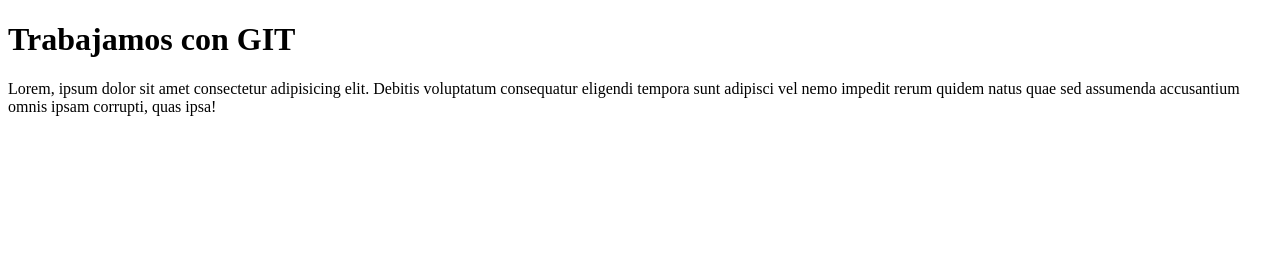
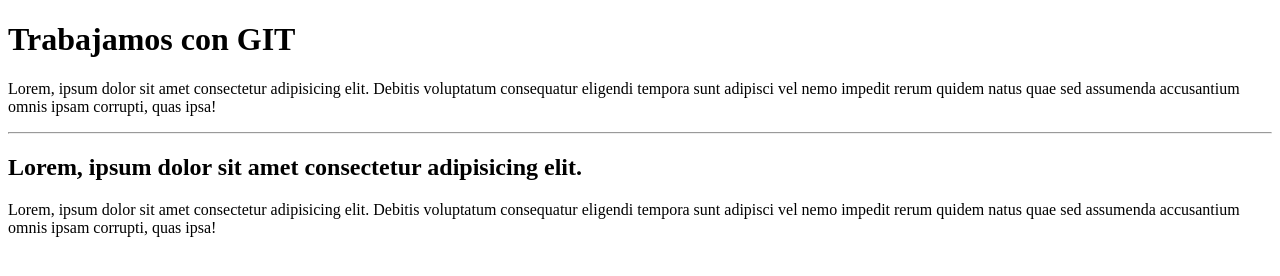
Before and after one commit to ValenCordeiro/clase-10.github.io, a plain HTML site: page index.html in a window 1280 px wide. Drawn offline with Linux system fonts and the light colour scheme.

Commit message:
agregamos info

```diff
--- a/index.html
+++ b/index.html
@@ -16,5 +16,15 @@
         quidem natus quae sed assumenda accusantium omnis ipsam corrupti, quas ipsa!
     </p>
 
+    <hr>
+
+    <h2> Lorem, ipsum dolor sit amet consectetur adipisicing elit. </h2>
+
+    <p>
+        Lorem, ipsum dolor sit amet consectetur adipisicing elit.
+        Debitis voluptatum consequatur eligendi tempora sunt adipisci vel nemo impedit rerum
+        quidem natus quae sed assumenda accusantium omnis ipsam corrupti, quas ipsa!
+    </p>
+
 </body>
 </html>
```
